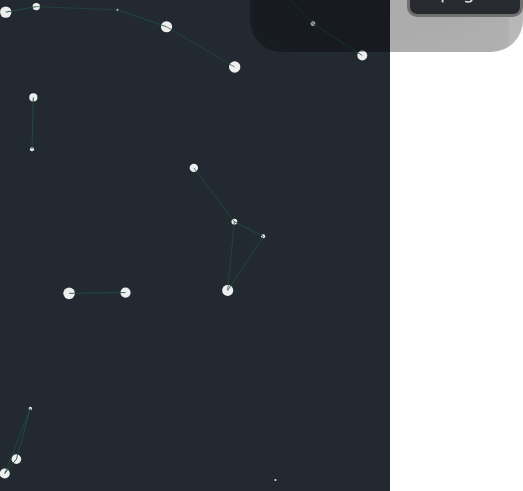
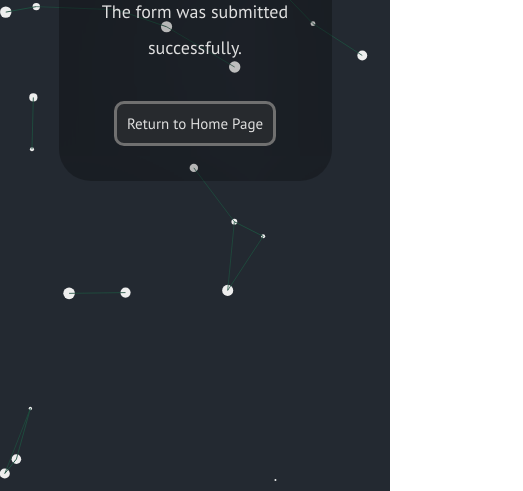
Before and after one commit to megamp15/Portfolio_Website, a plain HTML site: page thankyou.html in a window 390 px wide. Shown: the part 353-844 px from the top of the page, 523 px wide, since content can reach past the window. Drawn offline with Linux system fonts and the light colour scheme.

Commit message:
Added responsiveness to thankyou page

```diff
--- a/style.css
+++ b/style.css
@@ -336,6 +336,19 @@ overflow: hidden;
         text-align: center;
     }
 
+
+    /* Thank You Page */
+
+    .thanks-container {
+        margin-left: auto;
+        margin-right: auto;
+        width: 70%;
+        font-size: 1.5rem;
+    }
+
+    .return-btn {
+        font-size: 21px;
+    }
 }
 
 
@@ -382,6 +395,19 @@ overflow: hidden;
 
     .contact-submit {
         font-size: 15px;
+    }
+
+    /* Thank You Page */
+
+    .thanks-container {
+        margin-left: auto;
+        margin-right: auto;
+        width: 70%;
+        font-size: 1.25rem;
+    }
+
+    .return-btn {
+        font-size: 19px;
     }
 }
 
@@ -436,11 +462,19 @@ overflow: hidden;
         font-size: 13px;
     }
 
-    /* Thank You Page*/
+    /*Mobile-Thank You Page*/
     .thanks-container {
-    width: 70%;
-    display: flex;
-    justify-content: center;
-    font-size: 0.75rem;
+        margin-left: auto;
+        margin-right: auto;
+        width: 70%;
+        font-size: 1.2rem;
+    }
+
+    .thanks-body p{
+        font-size: 18px;
+        padding-top: 20px;
+    }
+    .return-btn {
+        font-size: 15px;
     }
 }
--- a/thankyou.html
+++ b/thankyou.html
@@ -19,7 +19,7 @@
         </div>
         <div class="thanks-body thanks-text">
             <a href="https://megamp15.github.io/Portfolio_Website/">
-                <button class="return-btn">Return to Home page.</button>
+                <button class="return-btn">Return to Home Page</button>
             </a>
         </div>
     </div>
```
